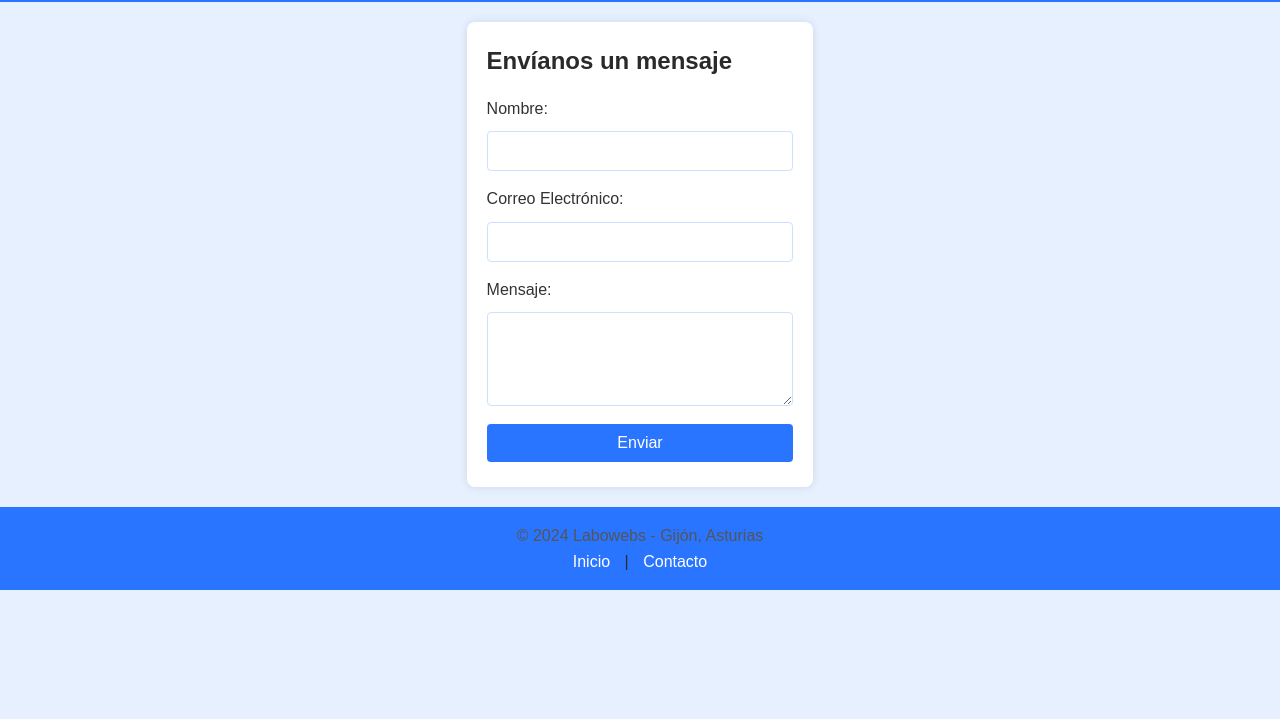
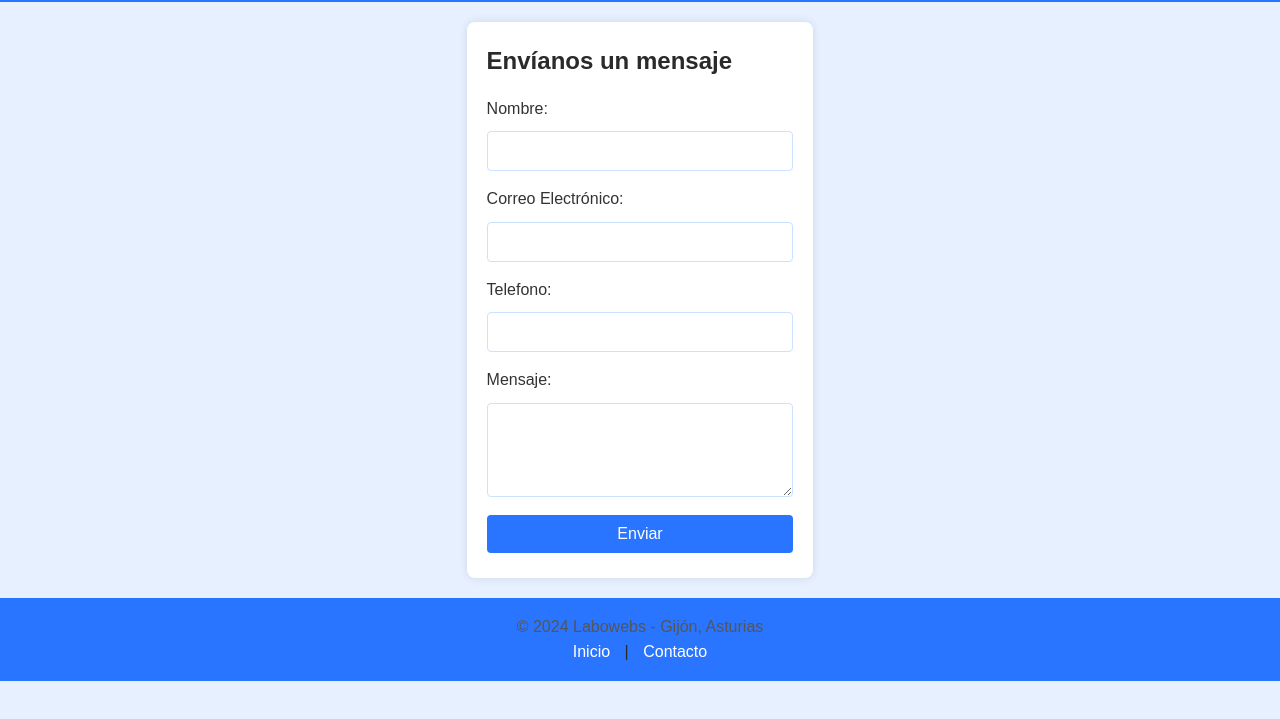
Before and after one commit to VeronicaQuintanaIglesias/labdist, a plain HTML site: page contacto.html in a window 1280 px wide. Shown: the part 81-800 px from the top of the page. Drawn offline with Linux system fonts and the light colour scheme.

Commit message:
Cambios en el archivo de contacto.html

```diff
--- a/contacto.html
+++ b/contacto.html
@@ -21,6 +21,9 @@
             <label for="email">Correo Electrónico:</label>
             <input type="email" id="email" name="email" required>
 
+            <label for="telefono">Telefono:</label>
+            <input type="text" id="telefono" name="telefono" required>
+
             <label for="mensaje">Mensaje:</label>
             <textarea id="mensaje" name="mensaje" rows="4" required></textarea>
 
```
